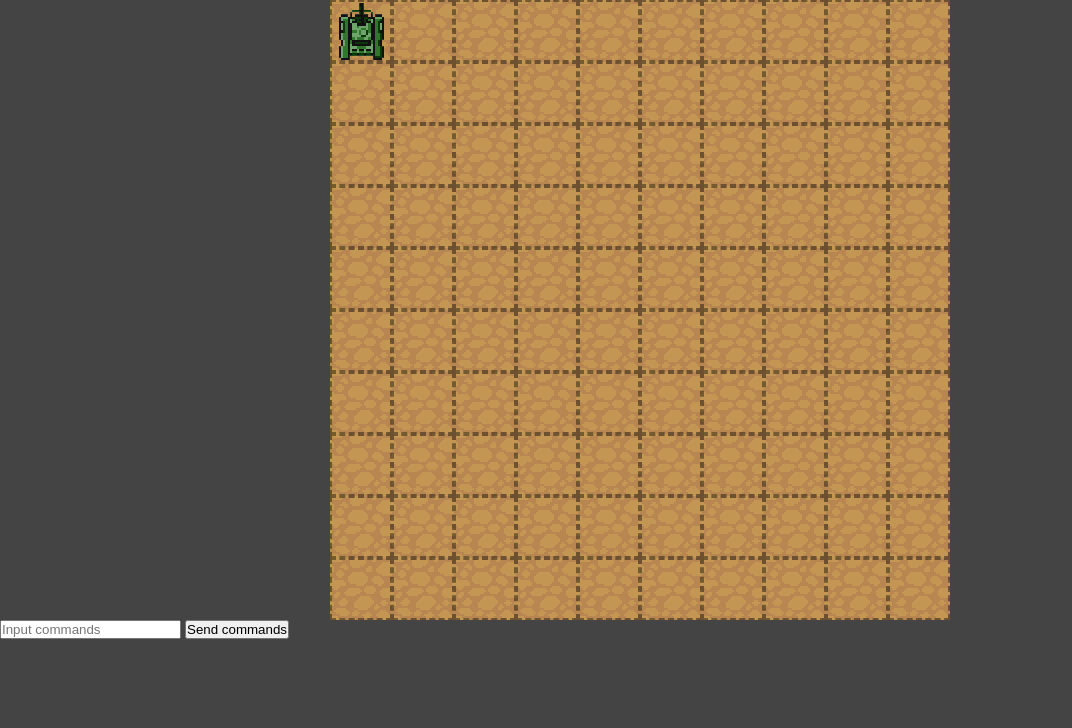
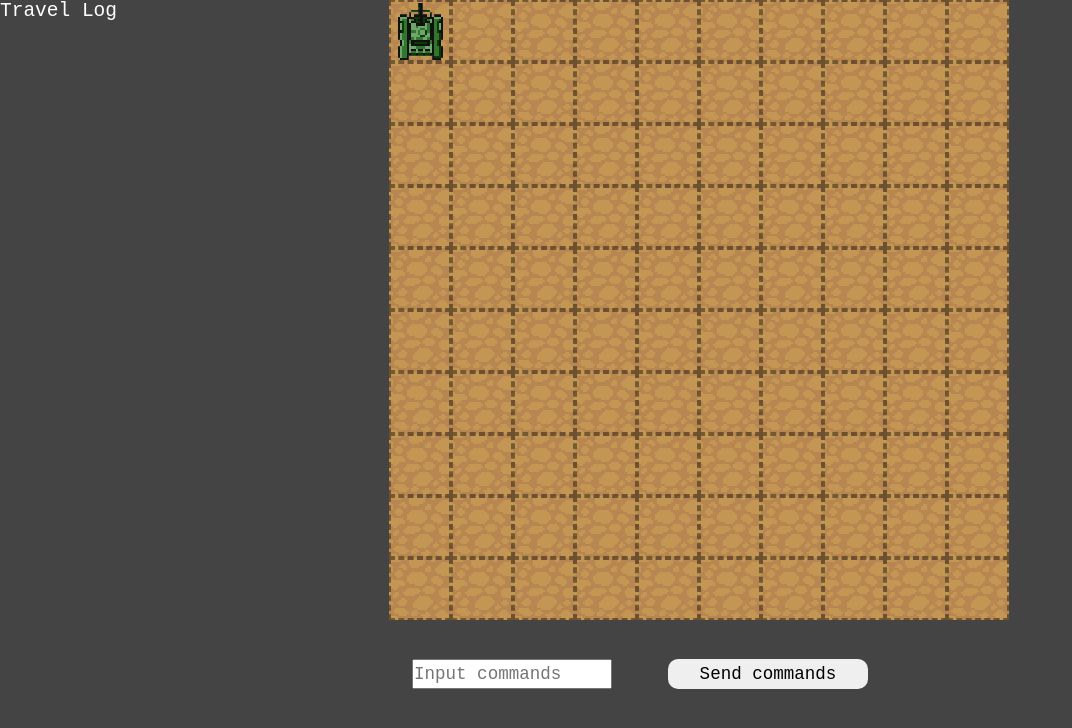
Before and after one commit to dariovigil/mars-rover-v2, a website: page index.html in a window 1280 px wide. Shown: the whole page, without its empty margins (0-1072 px from the left). Drawn offline with Linux system fonts and the light colour scheme.

Commit message:
Layout changes

```diff
--- a/css/styles-min.css
+++ b/css/styles-min.css
@@ -1 +1 @@
-*{-webkit-box-sizing:border-box;box-sizing:border-box;margin:0;padding:0}ol,ul{list-style:none}body{background-color:#444}#map{border:none;margin:auto;display:-webkit-box;display:-ms-flexbox;display:flex;-ms-flex-wrap:wrap;flex-wrap:wrap;background-color:#000;height:620px;position:relative;width:620px}div{background-image:url("../img/tile_a.png");border:2px dashed rgba(0,0,0,0.4);height:10%;width:10%}#rover{width:62px;height:62px;border:none;background-image:url("../img/rover.png");background-position:center, center;position:absolute}
+*{-webkit-box-sizing:border-box;box-sizing:border-box;margin:0;padding:0}ol,ul{list-style:none}body{background-color:#444;color:white;font-family:monospace;font-size:1.5em}.container{display:-webkit-box;display:-ms-flexbox;display:flex}.travel-log-container{display:-webkit-box;display:-ms-flexbox;display:flex;-webkit-box-orient:vertical;-webkit-box-direction:normal;-ms-flex-direction:column;flex-direction:column}form{width:40%;height:30px;display:-webkit-box;display:-ms-flexbox;display:flex;-ms-flex-pack:distribute;justify-content:space-around;margin:auto}form input{width:200px;font-size:.9em;font-family:monospace}button{width:200px;cursor:pointer;font-size:.9em;border-radius:10px;border:none;font-family:monospace}#map{border:none;margin:auto;margin-bottom:2em;display:-webkit-box;display:-ms-flexbox;display:flex;-ms-flex-wrap:wrap;flex-wrap:wrap;background-color:#000;height:620px;position:relative;width:620px}#map div:not(:first-child){background-image:url("../img/tile_a.png");border:2px dashed rgba(0,0,0,0.4);height:10%;width:10%}#rover{width:62px;height:62px;border:none;background-image:url("../img/rover.png");background-position:center, center;position:absolute}
--- a/css/styles.css
+++ b/css/styles.css
@@ -7,11 +7,47 @@ ol, ul {
 	list-style: none;
 }
 body {
+  /*display: flex;*/
   background-color: #444;
+  color: white;
+  font-family: monospace;
+  font-size: 1.5em;
+}
+.container {
+  display: flex;
+}
+.travel-log-container {
+  display: flex;
+  flex-direction: column;
+}
+form {
+  /*border: 1px solid red;*/
+  width: 40%;
+  height: 30px;
+  display: flex;
+  justify-content: space-around;
+  margin: auto;
+  /*align-items: center;*/
+}
+form input {
+  width: 200px;
+  font-size: .9em;
+  font-family: monospace;
+
+}
+button {
+  width: 200px;
+  cursor: pointer;
+  font-size: .9em;
+  border-radius: 10px;
+  border: none;
+  font-family: monospace;
+
 }
 #map {
   border: none;
   margin: auto;
+  margin-bottom: 2em;
   display: flex;
   flex-wrap: wrap;
   background-color: #000;
@@ -20,7 +56,7 @@ body {
   width: 620px;
 }
 
-div {
+#map div:not(:first-child) {
   background-image: url("../img/tile_a.png");
   border: 2px dashed rgba(0,0,0,.4);
   height: 10%;
@@ -35,4 +71,6 @@ div {
   background-image: url("../img/rover.png");
   background-position: center, center;
   position: absolute;
+  /*transition-property: all;
+  transition-duration: 0.5s;*/
 }
--- a/index.html
+++ b/index.html
@@ -6,10 +6,17 @@
   <link rel="stylesheet" href="/css/styles.css">
 </head>
 <body>
-  <div id="map">
+  <div class="container">
+    <div class="travel-log-container">
+      <span>Travel Log</span>
+      <ul id="travel-log"></ul>
+    </div>
+    <div id="map"></div>
   </div>
-  <form><input id="input-text-commands" type="text" name="" value="" placeholder="Input commands">
-  <button id="btn-send-commands">Send commands</button></form>
+  <form>
+    <input id="input-text-commands" type="text" name="" value="" placeholder="Input commands">
+    <button id="btn-send-commands">Send commands</button>
+  </form>
   <script src="javascripts/app.js"></script>
 </body>
 </html>
--- a/javascripts/app.js
+++ b/javascripts/app.js
@@ -73,9 +73,10 @@ const rover = {
         break;
       default:
     }
-    this.travelLog.push([`(${this.x}, ${this.y})`]);
+    this.travelLog.push([`(X:${this.x},Y:${this.y})`]);
     this.printMovement(direction);
     this.printTravelLog();
+    window.updateTravelLog();
     window.updateMap();
   },
 };
@@ -131,6 +132,15 @@ function updateMap() {
     default:
   }
 }
+//
+// UPDATE TRAVELLOG
+//
+const travelLogList = document.getElementById('travel-log');
+function updateTravelLog () {
+  const newListItem = document.createElement('li');
+  newListItem.innerHTML = rover.travelLog[(rover.travelLog.length) - 1];
+  travelLogList.appendChild(newListItem);
+}
 
 function setRoverPosition(posX, posY) {
   marsMap[posX][posY] = 'X';
```
Also changed, not shown: javascripts/app-min.js, 2 other files.
